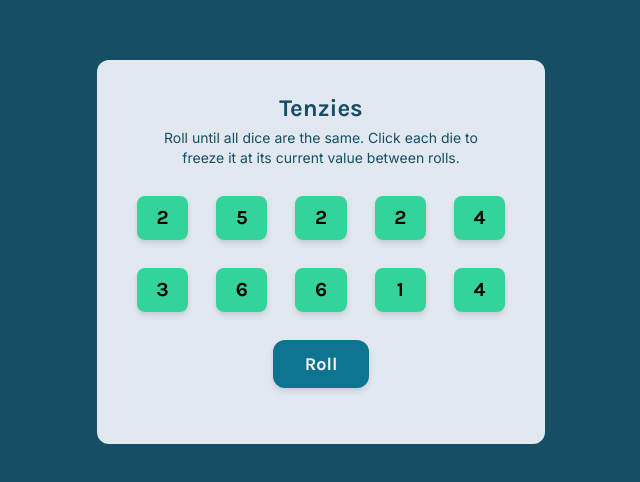
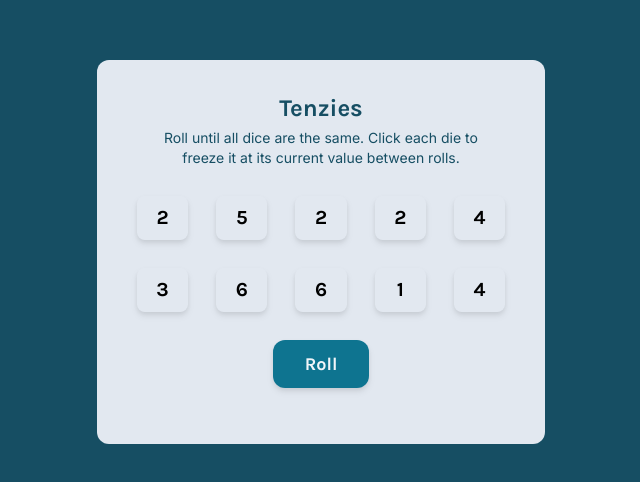
Before and after one commit to farulivan/tenzies-game, a React (Vite) app: page / in a window 1280 px wide. Shown: the part 148-630 px from the top of the page, without its empty margins (319-959 px from the left). Built offline with nearby package versions, Linux system fonts and the light colour scheme.

Commit message:
add holdDice feature

```diff
--- a/src/App.jsx
+++ b/src/App.jsx
@@ -10,7 +10,7 @@ function App() {
       const randomNum = Math.ceil(Math.random() * 6)
       newDice.push({
         value: randomNum,
-        isheld: false,
+        isHeld: false,
         id: nanoid()
       })
     }
@@ -20,7 +20,22 @@ function App() {
 
   const [allDice, setAllDice] = useState(allNewDice())
 
-  const diceElements = allDice.map(die => <Die key={die.id} value={die.value} />)
+  const holdDice = (id) => {
+    setAllDice(prevDice => prevDice.map(die => (
+        die.id === id ?
+          {...die, isHeld: !die.isHeld}
+          : die
+      )))
+  }
+
+  const diceElements = allDice.map(die => (
+      <Die
+        key={die.id}
+        value={die.value}
+        isHeld={die.isHeld}
+        holdDice={() => holdDice(die.id)}
+      />
+    ))
 
   const rollDice = () => setAllDice(allNewDice())
 
--- a/src/components/Die.jsx
+++ b/src/components/Die.jsx
@@ -1,6 +1,18 @@
 const Die = (props) => {
+    let dieStyle = ''
+    if(props.isHeld === true){
+        dieStyle = 'bg-emerald-400 rounded-lg drop-shadow-md h-11 text-xl flex items-center justify-center'
+    } else {
+        dieStyle = 'bg-slate-200 rounded-lg drop-shadow-md h-11 text-xl flex items-center justify-center'
+    }
     return (
-        <div className="number bg-emerald-400 rounded-lg drop-shadow-md h-11 text-xl flex items-center justify-center">{props.value}</div>
+        <div
+            id={props.id}
+            className={dieStyle}
+            onClick={props.holdDice}
+        >
+            {props.value}
+        </div>
     )
 }
 
```
